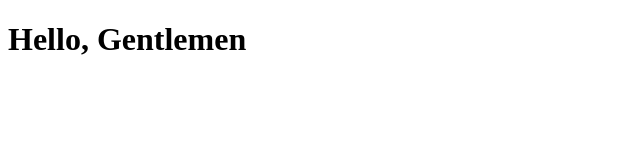
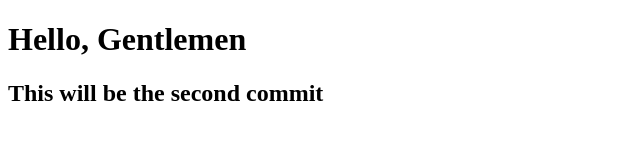
Before and after one commit to kola-Aderonmu/GOMYCODE, a plain HTML site: page index.html in a window 1280 px wide. Shown: the whole page, without its empty margins (0-640 px from the left). Drawn offline with Linux system fonts and the light colour scheme.

Commit message:
this is my second commit

```diff
--- a/index.html
+++ b/index.html
@@ -7,5 +7,8 @@
 </head>
 <body>
     <h1>Hello, Gentlemen</h1>
+
+
+    <h2>This will be the second commit</h2>
 </body>
 </html>
```
